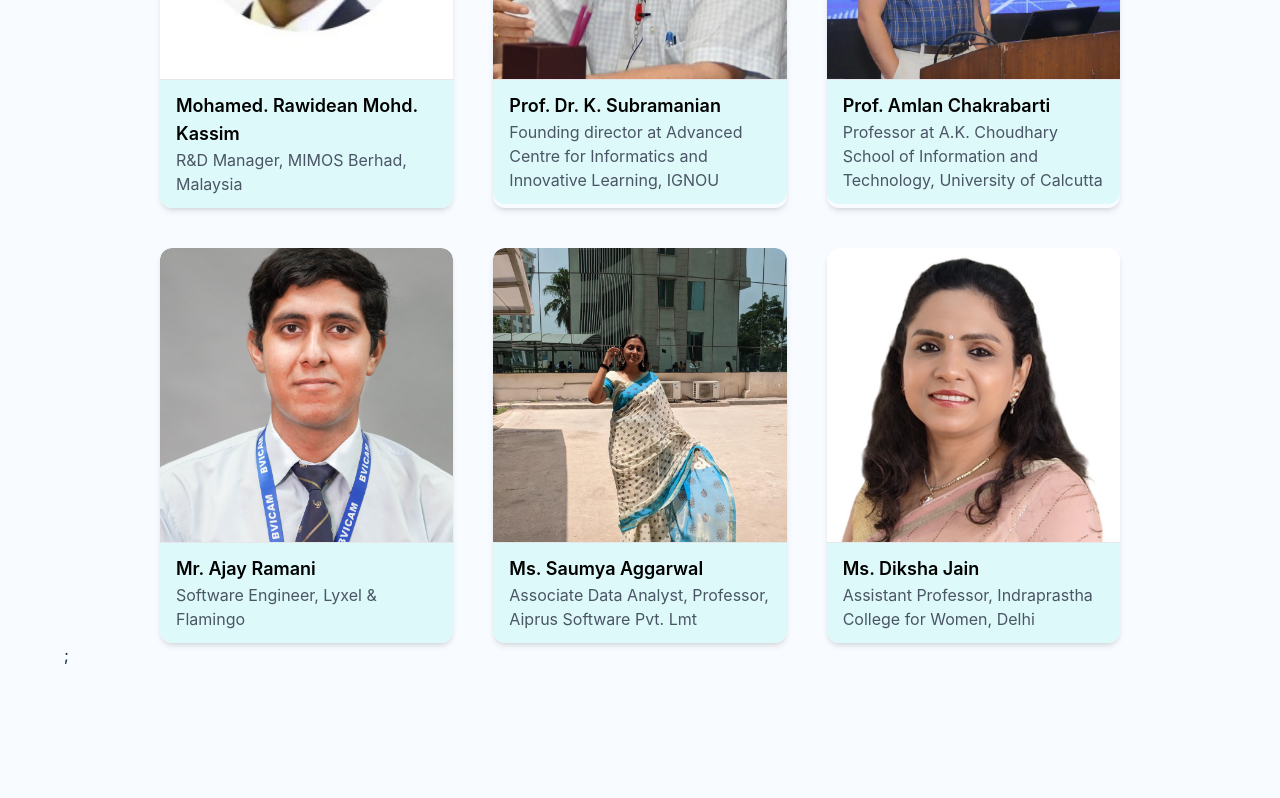
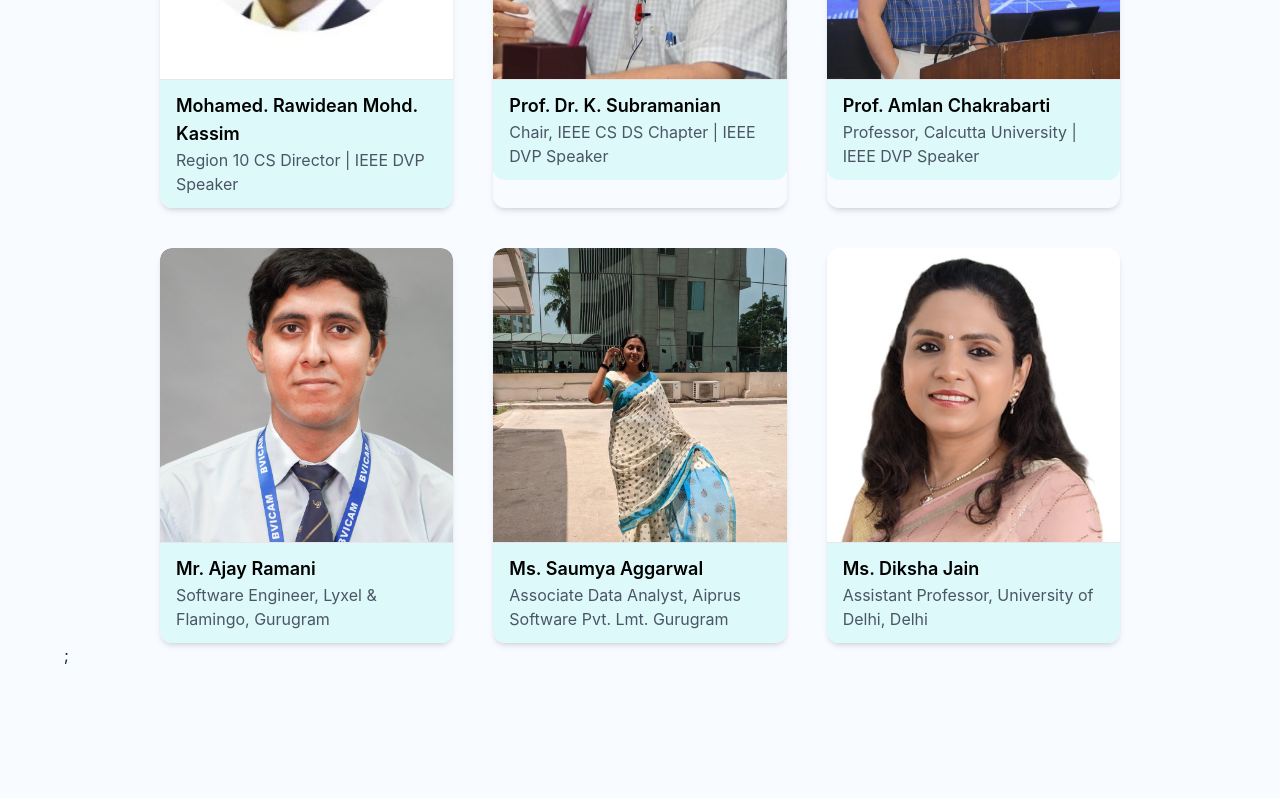
Before and after one commit to jananya25/ieee-summer-school, a Next.js app: page / in a window 1280 px wide. Shown: the part 3580-4378 px from the top of the page. Built offline with nearby package versions, Linux system fonts and the light colour scheme; no server answers.

Commit message:
fix: - new schedule - speaker designation

```diff
--- a/src/components/Speakers.tsx
+++ b/src/components/Speakers.tsx
@@ -8,32 +8,32 @@ const Speakers = () => {
     {
       title: "Mohamed. Rawidean Mohd. Kassim",
       src: "/Mohdrawidean.jpg",
-      designation: "R&D Manager, MIMOS Berhad, Malaysia"
+      designation: "Region 10 CS Director | IEEE DVP Speaker"
     },
     {
       title: "Prof. Dr. K. Subramanian",
       src: "/prof-k.jpeg",
-      designation: "Founding director at Advanced Centre for Informatics and Innovative Learning, IGNOU"
+      designation: "Chair, IEEE CS DS Chapter | IEEE DVP Speaker"
     },
     {
       title: "Prof. Amlan Chakrabarti",
       src: "/amlan.jpeg",
-      designation: "Professor at A.K. Choudhary School of Information and Technology, University of Calcutta"
+      designation: "Professor, Calcutta University | IEEE DVP Speaker"
     },
     {
       title: "Mr. Ajay Ramani",
       src: "/ajayramani.jpg",
-      designation: "Software Engineer, Lyxel & Flamingo"
+      designation: "Software Engineer, Lyxel & Flamingo, Gurugram"
     },
     {
       title: "Ms. Saumya Aggarwal",
       src: "/saumya.jpeg",
-      designation: "Associate Data Analyst, Professor, Aiprus Software Pvt. Lmt"
+      designation: "Associate Data Analyst, Aiprus Software Pvt. Lmt. Gurugram"
     },
     {
       title: "Ms. Diksha Jain",
       src: "/diksha.jpeg",
-      designation: "Assistant Professor, Indraprastha College for Women, Delhi"
+      designation: "Assistant Professor, University of Delhi, Delhi"
     },
   ];
 
--- a/src/components/schedule.tsx
+++ b/src/components/schedule.tsx
@@ -7,9 +7,9 @@ const scheduleData = [
       time: "10:00 am - 11:00 am",
       sessions: [
         { name: "Inauguration", speaker: "", designation: "" },
-        { name: "DVP Lecture", speaker: "Prof. Dr. K. Subramanian", designation: "Past Chair, IEEE Delhi Section" },
-        { name: "DVP Lecture", speaker: "Prof. Amlan Chakrabarti", designation: "A.K Choudhary School of Information and Technology, University of Calcutta" },
+        { name: "Session 3: Data Science, Engineering, Management, and Governance: Emerging Professions Driving National Growth through Innovative Analytics Applications in India", speaker: "Prof. Dr. K. Subramanian", designation: "Chair, IEEE CS DS Chapter | IEEE DVP Speaker" },
         { name: "Group Activity", speaker: "", designation: "" },
+        { name: "Session 6: R for Decision Support Systems: Real-World Case Studies and Methodologies", speaker: "Prof. Amlan Chakrabarti", designation: "Professor, Calcutta University | IEEE DVP Speaker" },
         { name: "Presentations", speaker: "", designation: "" }
       ]
     },
@@ -26,10 +26,10 @@ const scheduleData = [
     {
       time: "11:15 am – 1:00 pm",
       sessions: [
-        { name: "DVP Lecture", speaker: "Mohamed Rawidean Mohd. Kassim", designation: "R&D Manager, MIMOS Berhad, Malaysia" },
-        { name: "Introduction to Data Science for Decision-Making", speaker: "Ms. Saumya Aggarwal", designation: "Associate Data Analyst, Professor, Aiprus Software Pvt. Ltd. Gurugram" },
-        { name: "Machine Learning for Predictive Analytics", speaker: "Ms. Diksha Jain", designation: "Assistant Professor, Indraprastha College for Women, University of Delhi" },
-        { name: "Data Visualization for Storytelling", speaker: "Ms. Diksha Jain", designation: "Assistant Professor, Indraprastha College for Women, University of Delhi" },
+        { name: "Session 1: Advanced Data Collection and Analytics for Smart Agriculture, Aquaculture, and Environmental Systems", speaker: "Mohamed. Rawidean Mohd. Kassim", designation: "Region 10 CS Director | IEEE DVP Speaker" },
+        { name: "Session 4: Introduction to Data Science for Decision-Making", speaker: "Ms. Saumya Aggarwal", designation: "Associate Data Analyst, Aiprus Software Pvt. Lmt. Gurugram" },
+        { name: "Session 7: Machine Learning for Predictive Analytics", speaker: "Ms. Diksha Jain", designation: "Assistant Professor, University of Delhi, Delhi" },
+        { name: "Session 9: Data Visualization for Storytelling", speaker: "Ms. Diksha Jain", designation: "Assistant Professor, University of Delhi, Delhi" },
         { name: "Project Presentations", speaker: "", designation: "" }
       ]
     },
@@ -46,10 +46,10 @@ const scheduleData = [
     {
       time: "2:00 pm - 4:00 pm",
       sessions: [
-        { name: "Natural Language Processing for Text Analysis", speaker: "Mr. Ajay Ramani", designation: "Software Engineer, Lyxel & Flamingo, Gurugram" },
-        { name: "Hands on training session on Time Series Analysis and Forecasting", speaker: "Ms. Saumya Aggarwal", designation: "Associate Data Analyst, Professor, Aiprus Software Pvt. Ltd. Gurugram" },
-        { name: "Hands on training session on Machine Learning for Predictive Analytics", speaker: "Ms. Diksha Jain", designation: "Assistant Professor, Indraprastha College for Women, University of Delhi" },
-        { name: "Hands on training session on Data Visualization for Storytelling", speaker: "Ms. Diksha Jain", designation: "Assistant Professor, Indraprastha College for Women, University of Delhi" },
+        { name: "Session 2: Natural Language Processing for Text Analysis", speaker: "Mr. Ajay Ramani", designation: "Software Engineer, Lyxel & Flamingo, Gurugram" },
+        { name: "Session 5: Hands on training session on Time Series Analysis and Forecasting", speaker: "Ms. Saumya Aggarwal", designation: "Associate Data Analyst, Aiprus Software Pvt. Lmt. Gurugram" },
+        { name: "Session 8: Hands on training session on Machine Learning for Predictive Analytics", speaker: "Ms. Diksha Jain", designation: "Assistant Professor, University of Delhi, Delhi" },
+        { name: "Session 10: Hands on training session on Data Visualization for Storytelling", speaker: "Ms. Diksha Jain", designation: "Assistant Professor, University of Delhi, Delhi" },
         { name: "Valedictory", speaker: "", designation: "" }
       ]
     },
```
